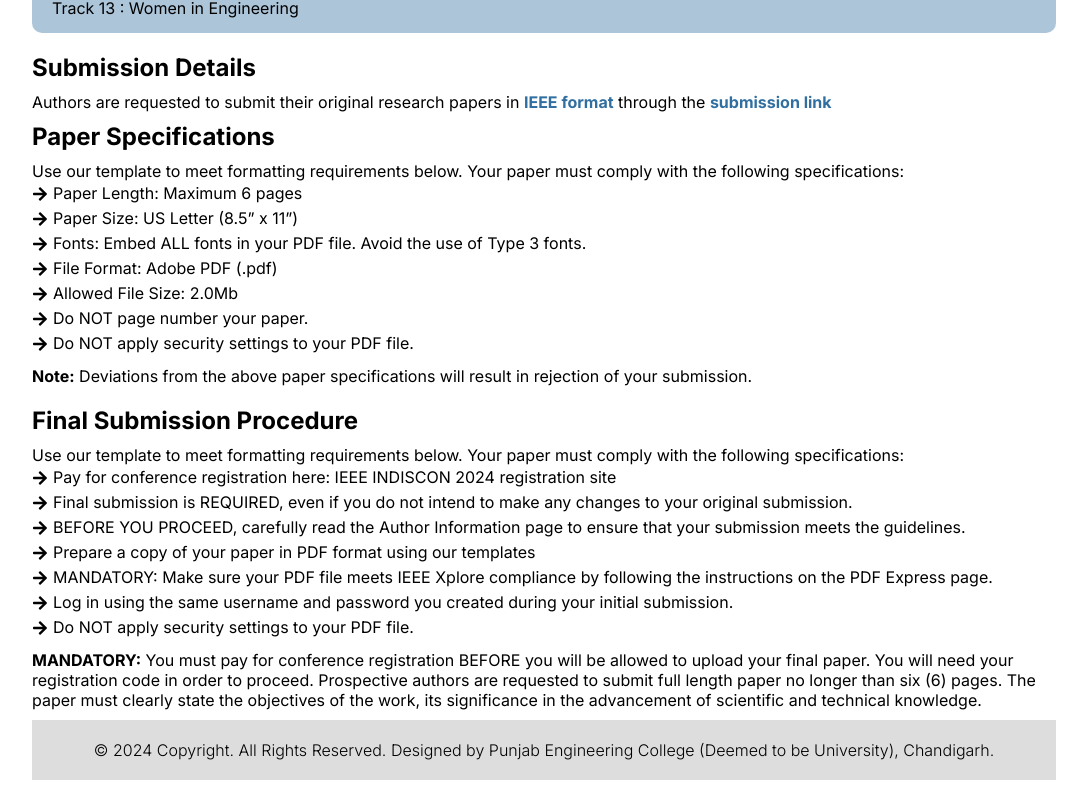
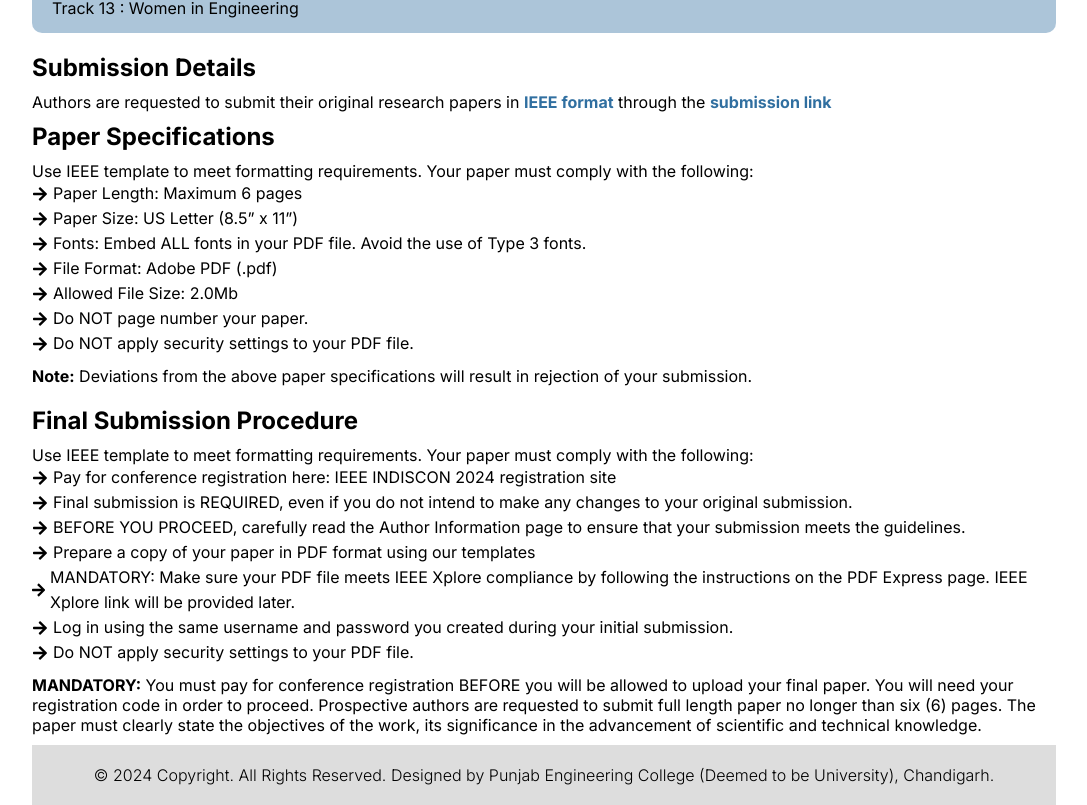
Before and after one commit to MayankGuptaPEC/indiscon-2024, a Next.js app: page /call-for-papers in a window 1280 px wide. Shown: the part 756-1561 px from the top of the page, without its empty margins (96-1183 px from the left). Before the commit the page ends 1536 px from the top, so only its background shows below. Built offline with nearby package versions, Linux system fonts and the light colour scheme.

Commit message:
Update call-for-papers.js

```diff
--- a/src/pages/call-for-papers.js
+++ b/src/pages/call-for-papers.js
@@ -86,8 +86,8 @@ function CallForPapers() {
             <div className={styles.submission}>
                 <h2>Paper Specifications</h2>
                 <div className={styles.submission_details}>
-                    Use our template to meet formatting requirements below. Your
-                    paper must comply with the following specifications:
+                    Use IEEE template to meet formatting requirements. Your
+                    paper must comply with the following:
                     <ul>
                         <li>
                             <FaArrowRight /> Paper Length: Maximum 6 pages
@@ -126,8 +126,8 @@ function CallForPapers() {
             <div className={styles.submission}>
                 <h2>Final Submission Procedure</h2>
                 <div className={styles.submission_details}>
-                    Use our template to meet formatting requirements below. Your
-                    paper must comply with the following specifications:
+                    Use IEEE template to meet formatting requirements. Your
+                    paper must comply with the following:
                     <ul>
                         <li>
                             <FaArrowRight /> Pay for conference registration
@@ -149,9 +149,8 @@ function CallForPapers() {
                             format using our templates
                         </li>
                         <li>
-                            <FaArrowRight /> MANDATORY: Make sure your PDF file
-                            meets IEEE Xplore compliance by following the
-                            instructions on the PDF Express page.
+                            <FaArrowRight /> MANDATORY: Make sure your PDF file meets IEEE Xplore compliance
+                                by following the instructions on the PDF Express page. IEEE Xplore link will be provided later.
                         </li>
                         <li>
                             <FaArrowRight /> Log in using the same username and
```
